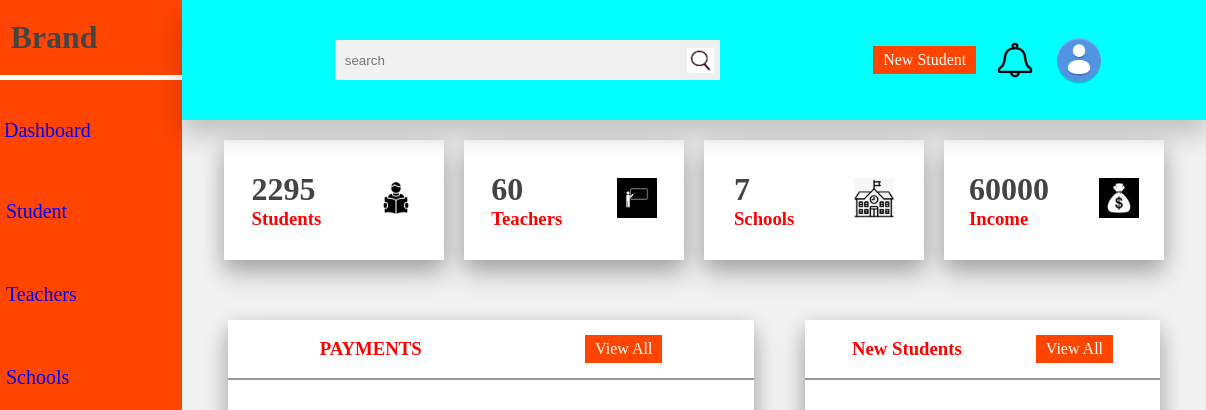
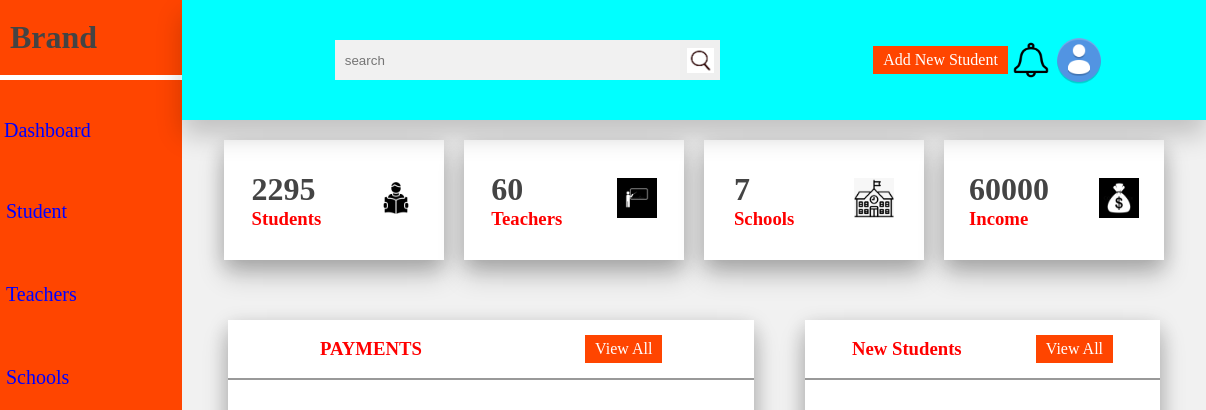
Before and after one commit to Richmond-Andoh/Dashboard, a plain HTML site: page index.html in a window 1280 px wide. Shown: the top 410 px of the page, 74-1280 px from the left. Drawn offline with nearby package versions, Linux system fonts and the light colour scheme.

Commit message:
modified index.html

```diff
--- a/index.html
+++ b/index.html
@@ -8,13 +8,14 @@
     <title>My Responsive dashboard</title>
     <link rel="stylesheet" href="./style.css">
     <link href="https://fonts.googleapis.com/css2?family=Material+Icons" rel="stylesheet">
+    <link rel="stylesheet" href="https://cdnjs.cloudflare.com/ajax/libs/animate.css/4.1.1/animate.min.css" />
 
 </head>
 
 <body>
     <div class="side-menu">
         <div class="brand-name">
-            <h1>Brand</h1>
+            <h1 class="animate__animated animate__rotateIn">Brand</h1>
         </div>
         <ul>
             <li>
@@ -29,18 +30,18 @@
             <li><img src="./images/sharp_help_black_24dp.png " alt=" " style="height: 40px; width: 40px; "><span style="padding: 10px; "> Help</span></li>
         </ul>
     </div>
-    <div class="container ">
-        <div class="header ">
-            <div class="nav ">
-                <div class="search ">
-                    <input type="text " placeholder="search ">
-                    <button type="button "><img src="./images/search1.png " alt=" " style="width: 27px; height: 25px; "></button>
+    <div class="container">
+        <div class="header">
+            <div class="nav">
+                <div class="search">
+                    <input type="text" placeholder="search">
+                    <button type="button"><img src="./images/search1.png" alt="" style="width: 27px; height: 25px;"></button>
                 </div>
-                <div class="user ">
-                    <a href="# " class="btn ">New Student</a>
-                    <img src="./images/notification.png " alt=" ">
+                <div class="user">
+                    <a href="# " class="btn"> Add New Student</a>
+                    <img src="./images/notification.png" alt="">
                     <div class="img-case ">
-                        <img src="./images/user.png " alt=" " style="border-radius: 50px; ">
+                        <img src="./images/user.png" alt="" style="border-radius: 50px;">
                     </div>
                 </div>
             </div>
@@ -65,30 +66,30 @@
                         <img src="./images/teacher.jpg " alt=" " style="height: 40px; width: 40px; ">
                     </div>
                 </div>
-                <div class="card " data-tilt>
-                    <div class="box ">
+                <div class="card" data-tilt>
+                    <div class="box">
                         <h1>7</h1>
                         <h3>Schools</h3>
                     </div>
                     <div class="icon-case ">
-                        <img src="./images/schools.png " alt=" " style="height: 40px; width: 40px; ">
+                        <img src="./images/schools.png " alt="" style="height: 40px; width: 40px; ">
                     </div>
                 </div>
-                <div class="card " data-tilt>
-                    <div class="box ">
+                <div class="card" data-tilt>
+                    <div class="box">
                         <h1>60000</h1>
                         <h3>Income</h3>
                     </div>
-                    <div class="icon-case ">
-                        <img src="./images/income.jpg " alt=" " style="height: 40px; width: 40px; ">
+                    <div class="icon-case">
+                        <img src="./images/income.jpg " alt="" style="height: 40px; width: 40px; ">
                     </div>
                 </div>
             </div>
-            <div class="content-2 ">
-                <div class="recent-payment " data-tilt>
-                    <div class="title ">
-                        <h3>PAYMENTS</h3>
-                        <a href="# " class="btn ">View All</a>
+            <div class="content-2">
+                <div class="recent-payment" data-tilt>
+                    <div class="title" class="animate__animated animate__bounceInRight">
+                        <h3 class="animate__animated animate__bounceInRight">PAYMENTS</h3>
+                        <a href="# " class="btn">View All</a>
                     </div>
                     <table>
                         <tr>
@@ -127,7 +128,7 @@
                 </div>
                 <div class="new-students " data-tilt>
                     <div class="title ">
-                        <h3>New Students</h3>
+                        <h3 class="animate__animated animate__bounceInRight">New Students</h3>
                         <a href="# " class="btn ">View All</a>
                     </div>
                     <table>
```
